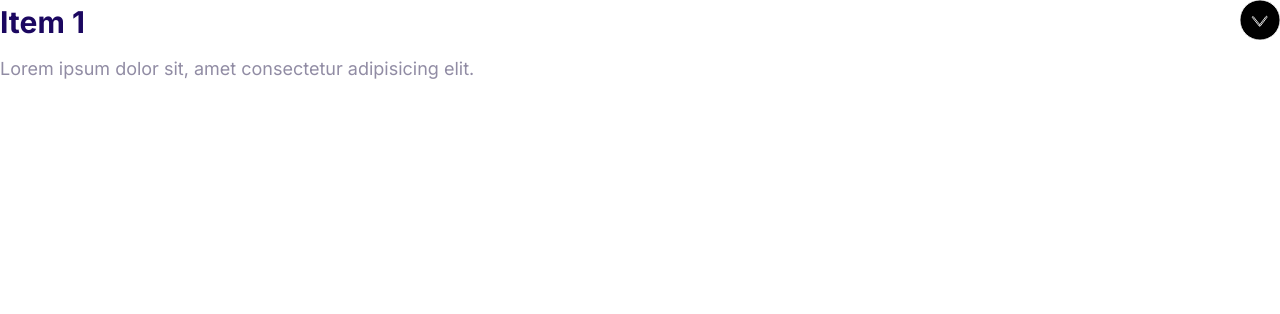
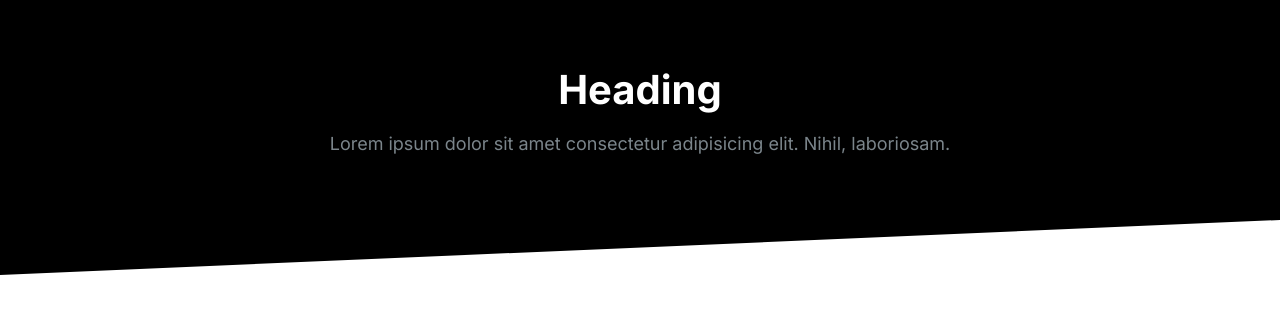
Before and after one commit to prince-seyramba/html-css-study, a plain HTML site: page index.html in a window 1280 px wide. Drawn offline with Linux system fonts and the light colour scheme.

Commit message:
Block component

```diff
--- a/CSS/style.css
+++ b/CSS/style.css
@@ -567,3 +567,41 @@ a {
   max-height: 100vh;
   opacity: 1;
 }
+
+/* Blocks */
+.block {
+  --padding-vertical: 6rem;
+  padding: var(--padding-vertical) 2rem;
+}
+
+.block__header {
+  text-align: center;
+}
+
+.block__heading {
+  margin-top: 0;
+}
+
+.block--dark {
+  background: #000;
+  color: #7b858b;
+}
+
+.block--dark .block__heading {
+  color: #fff;
+}
+
+.block--skewed-right {
+  padding-bottom: calc(var(--padding-vertical) + 4rem);
+  clip-path: polygon(0% 0%, 100% 0%, 100% 100%, 0% 80%);
+}
+
+.block--skewed-left {
+  padding-bottom: calc(var(--padding-vertical) + 4rem);
+  clip-path: polygon(0% 0%, 100% 0%, 100% 80%, 0% 100%);
+}
+
+.container {
+  max-width: 1140px;
+  margin: 0 auto;
+}
--- a/index.html
+++ b/index.html
@@ -15,17 +15,14 @@
     <link rel="stylesheet" href="/CSS/style.css" />
   </head>
   <body>
-    <div class="collapsible collapsible--expanded">
-      <header class="collapsible__header">
-        <h2 class="collapsible__heading">Item 1</h2>
-        <svg class="icon icon--collapsible collapsible__chevron">
-          <use xlink:href="images/sprite.svg#chevron"></use>
-        </svg>
+    <section class="block block--dark block--skewed-left">
+      <header class="block__header">
+        <h2 class="block__heading">Heading</h2>
+        <p>
+          Lorem ipsum dolor sit amet consectetur adipisicing elit. Nihil,
+          laboriosam.
+        </p>
       </header>
-      <div class="collapsible__content">
-        Lorem ipsum dolor sit, amet consectetur adipisicing elit.
-      </div>
-    </div>
-    <script src="js/main.js"></script>
+    </section>
   </body>
 </html>
```
Also changed, not shown: components/blocks.html (added, +9 -0 lines).
